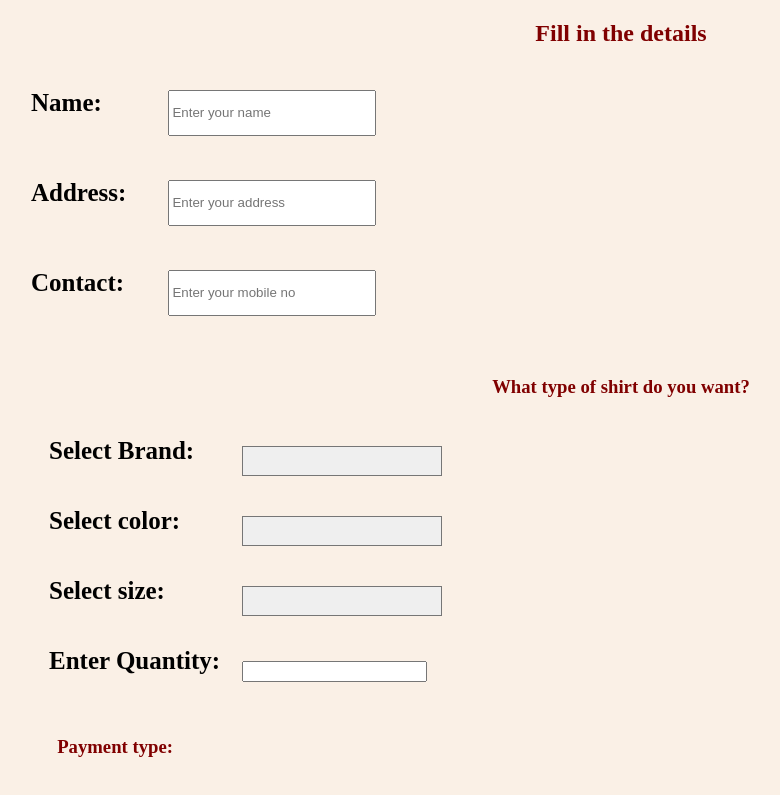
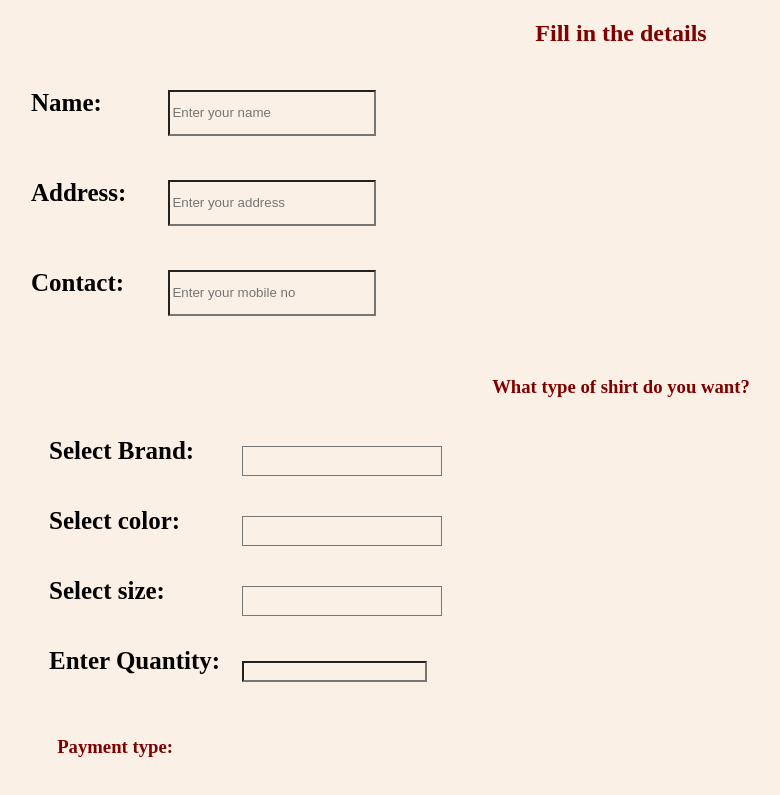
Before and after one commit to Prasanna0908/LabAssignment2_Q2, a plain HTML site: page index.html in a window 1280 px wide. Shown: the top 795 px of the page, without its empty margins (19-799 px from the left). Drawn offline with Linux system fonts and the light colour scheme.

Commit message:
Update index.html

```diff
--- a/index.html
+++ b/index.html
@@ -6,14 +6,17 @@
     <meta http-equiv="X-UA-Compatible" content="IE=edge">
     <meta name="viewport" content="width=device-width, initial-scale=1.0">
     <style>
-        body {
+        /* Universal Selector */
+        * {
             background-color: linen;
         }
 
+        /*Element Select */
         label {
             cursor: default;
         }
 
+        /* Class Selector*/
         .container {
             display: block;
             position: relative;
@@ -23,6 +26,7 @@
             font-size: 25px;
         }
 
+        /* Class Element Selector*/
         .container input {
             position: absolute;
             opacity: 0;
@@ -39,6 +43,7 @@
             border-radius: 50%;
         }
 
+        /* Pseudo Class Hover Hover and All inputs with check class */
         .container:hover input~.check {
             background-color: gray;
         }
@@ -47,6 +52,7 @@
             background-color: blue;
         }
 
+        /* Pseudo Class After*/
         .check:after {
             content: "";
             position: absolute;
@@ -112,10 +118,12 @@
             text-decoration: none;
         }
 
+        /*Pseudo Class Active */
         btn:active {
             background-color: yellow;
         }
 
+        /* Attribute Selector*/
         input[type=submit] {
             background-color: rgb(154, 223, 223);
             border-radius: 1rem;
```
